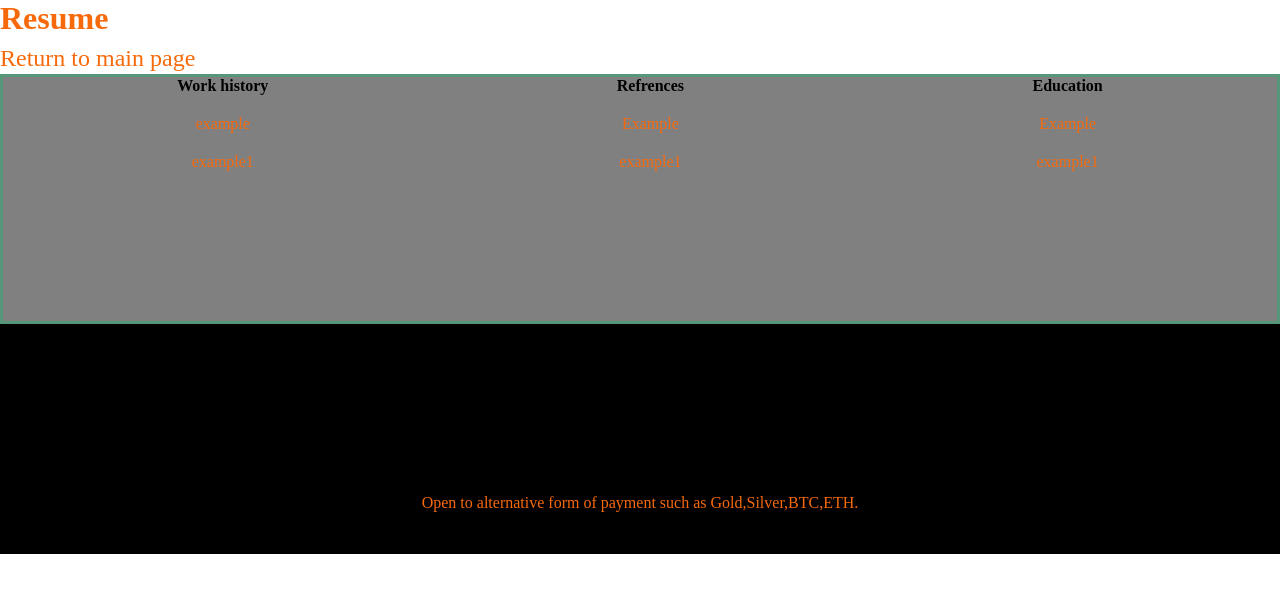
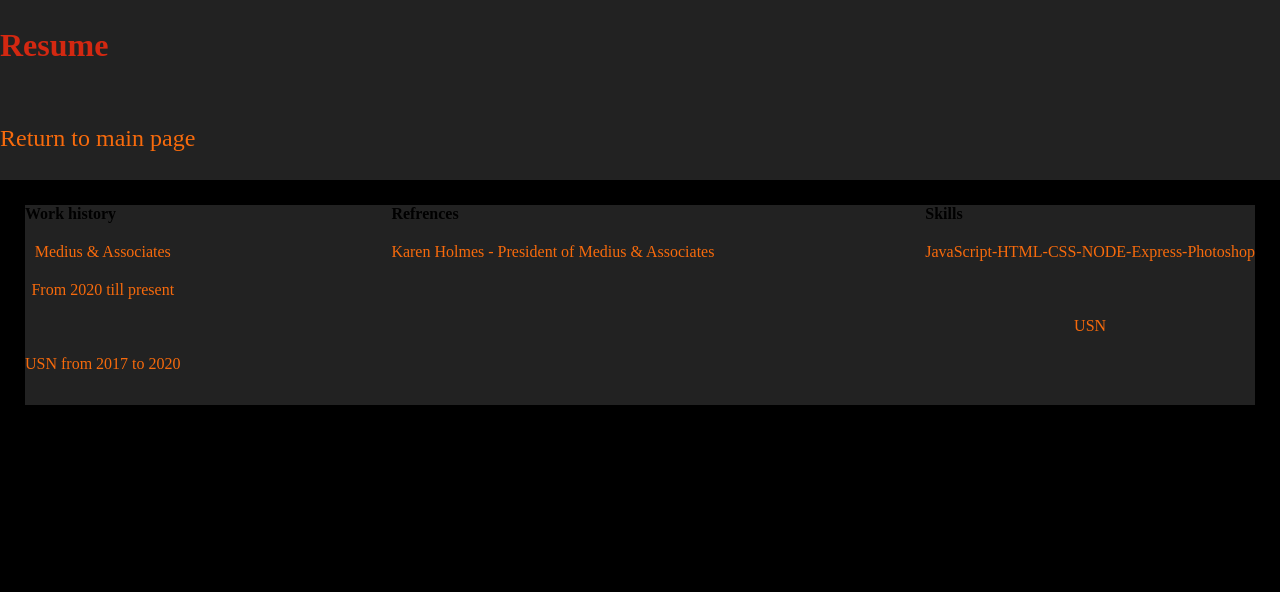
Before and after one commit to Platinum47/code-refactor, a plain HTML site: page R.html in a window 1280 px wide. Shown: the top 592 px of the page. Drawn offline with Linux system fonts and the light colour scheme.

Commit message:
last commit

```diff
--- a/R.html
+++ b/R.html
@@ -6,35 +6,46 @@
     <meta name="viewport" content="width=device-width, initial-scale=1.0">
     <link rel="stylesheet" href="style.css">
     <title>Resume</title>
+    <div id ="top">
     <h1>Resume</h1>
 
     <h1><a href="index.html">Return to main page</a></h1>
+    </div>
 </head>
-<body>
+<body id="body">
     <div id="workHistory">
         <div>
             <h4>Work history</h4>
-                <p>example</p>
-                <p>example1</p>
+                <p>Medius & Associates</p>
+                <p>From 2020 till present</p>
+                <br>
+                <br>
+                <p>USN from 2017 to 2020</p>
         </div>
         <div>
             <h4>Refrences</h4>
-                <p>Example</p>
-                <p>example1</p>
+                <p>Karen Holmes - President of Medius & Associates</p>
+
+                <br>
+                <br>
+                <p></p>
+
         </div>
         <div>
-            <h4>Education</h4>
-                <p>Example</p>
-                <p>example1</p>
+            <h4 id="skill">Skills</h4>
+                <p>JavaScript-HTML-CSS-NODE-Express-Photoshop </p>
+
+                <br>
+                <br>
+                <p>USN</p>
         </div>
     </div>
 
     <div>
         <h3></h3>
     </div>
-    <footer>
-            <p>Open to alternative form of payment such as Gold,Silver,BTC,ETH.
-            </p>
+    <footer id ="foot">
+
     </footer>
 </body>
 </html>
--- a/style.css
+++ b/style.css
@@ -200,16 +200,7 @@ footer{
 
 
 
-#workHistory{
-    display: flex;
-    justify-content: space-around;
-    background-color: grey;
-    padding-bottom: 150px;
-    border: 3px solid rgba(33, 180, 112, 0.432);
 
-
-
-}
 .random {
     height: 180px;
     width:75%;
@@ -224,3 +215,28 @@ footer{
     display: flex;
     justify-content: center;
 }
+
+#workHistory {
+    display: flex;
+    justify-content: space-between;
+    background-color: rgb(34, 34, 34);
+    margin: 25px;
+    height: 200px;
+    ;
+}
+
+#foot{
+
+    height: 1000px;
+}
+#top{
+    background-color: rgb(34, 34, 34);
+    /* border-bottom: solid 1px whitesmoke; */
+    height: 180px;
+    display: flex;
+    flex-direction:column;
+    justify-content: space-around;
+}
+#body{
+    background-color: black;
+}
```
Also changed, not shown: index.html (+3 -1 lines).
